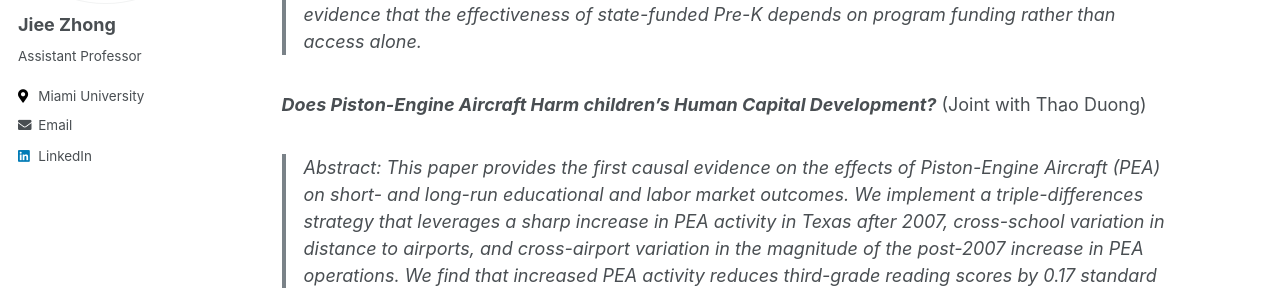
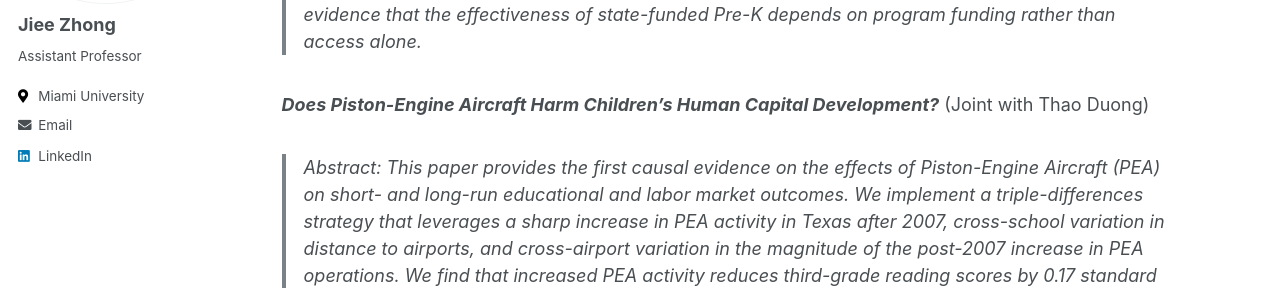
Before and after one commit to jieezhong/jieezhong.github.io, a Jekyll site: the page built from _pages/research.md, in a window 1280 px wide and 900 px high, scrolled down 1725 px. Shown: the part 166-454 px from the top of the window. Built offline with Jekyll 4.4.1, drawn with Linux system fonts in a browser that asks for light colours.

```diff
--- a/_pages/research.md
+++ b/_pages/research.md
@@ -36,7 +36,7 @@ header:
 > Abstract: We study the long-term effects of access to state-funded early childhood education on educational attainment and labor market outcomes. To do so, we exploit quasi-random variation across districts and cohorts generated by the phased rollout of Texas's large-scale public Pre-K program. Using restricted-access administrative data, we find that access to state-funded Pre-K substantially increases enrollment, particularly in districts without alternative preschool options. Additional results show that in districts that provide Pre-K simultaneously for three- and four-year-olds, access to Pre-K increases earnings at age 27 and high-school graduation by about 4 percent, with no effect on college enrollment. In contrast, access to Pre-K has no effects on labor market and educational outcomes in districts that primarily serve four-year-olds only. We provide suggestive evidence that the effectiveness of state-funded Pre-K depends on program funding rather than access alone.
 
 
-***Does Piston-Engine Aircraft Harm children’s Human Capital Development?*** (Joint with Thao Duong)
+***Does Piston-Engine Aircraft Harm Children’s Human Capital Development?*** (Joint with Thao Duong)
 
 > Abstract: This paper provides the first causal evidence on the effects of Piston-Engine Aircraft (PEA) on short- and long-run educational and labor market outcomes. We implement a triple-differences strategy that leverages a sharp increase in PEA activity in Texas after 2007, cross-school variation in distance to airports, and cross-airport variation in the magnitude of the post-2007 increase in PEA operations. We find that increased PEA activity reduces third-grade reading scores by 0.17 standard deviations, with smaller and statistically insignificant effects on math scores. We also find evidence of effects on educational progression: high school graduation falls by 4.5 percentage points, public university enrollment falls by 3.9 percentage points, and on-time college enrollment falls by 4.6 percentage points. In contrast, we find little evidence of adverse effects on behavioral outcomes, attendance, degree completion, or early-career earnings. The effects are largest for schools closest to airports and attenuate with distance, consistent with a localized pollution-exposure mechanism.
 
```
